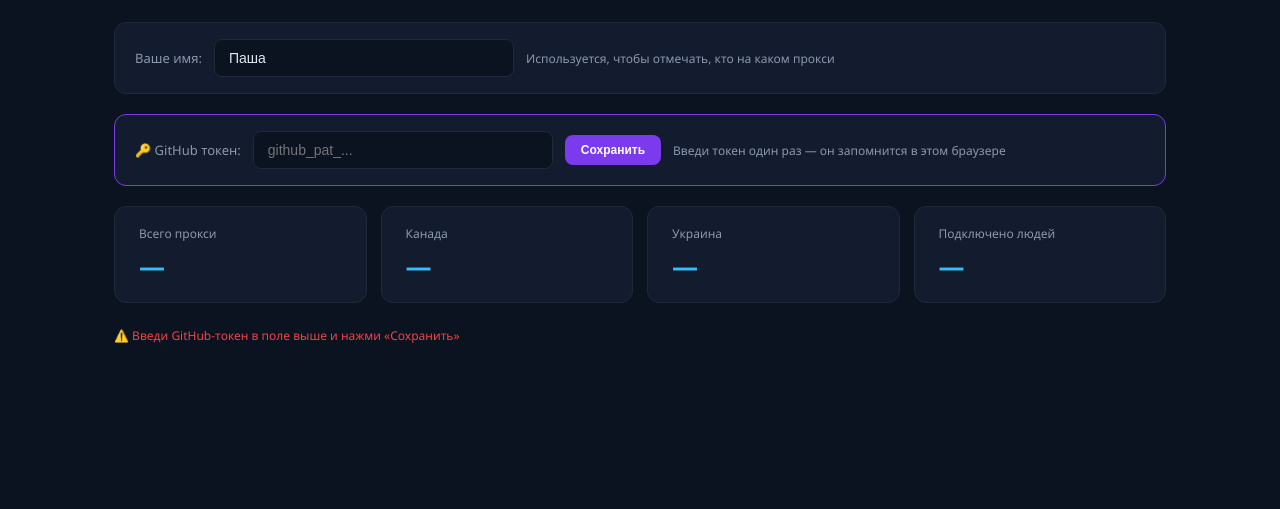
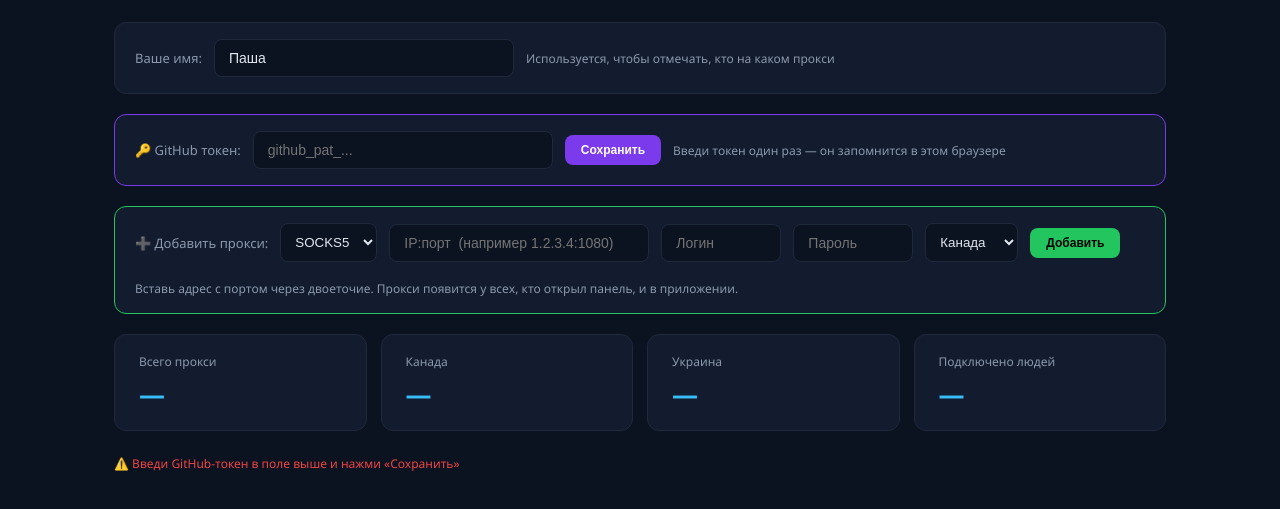
Before and after one commit to jkun1337-max/my-vpn-app, a plain HTML site: page control.html in a window 1280 px wide. Shown: the part 71-580 px from the top of the page. Drawn offline with Linux system fonts and the light colour scheme.

Commit message:
SnowVPN: update control.html

```diff
--- a/control.html
+++ b/control.html
@@ -158,6 +158,28 @@ td { padding: 14px 16px; border-top: 1px solid var(--border); font-size: 13px; }
     <span style="color:var(--muted);font-size:12px">Введи токен один раз — он запомнится в этом браузере</span>
   </div>
 
+  <!-- Форма добавления прокси -->
+  <div class="name-bar" style="border-color:#22c55e; flex-wrap:wrap">
+    <label>➕ Добавить прокси:</label>
+    <select id="pxType" style="background:var(--bg);border:1px solid var(--border);border-radius:8px;padding:10px;color:var(--text)">
+      <option value="socks5">SOCKS5</option>
+      <option value="http">HTTP</option>
+    </select>
+    <input type="text" id="pxAddr" placeholder="IP:порт  (например 1.2.3.4:1080)" style="max-width:260px">
+    <input type="text" id="pxUser" placeholder="Логин" style="max-width:120px">
+    <input type="text" id="pxPass" placeholder="Пароль" style="max-width:120px">
+    <select id="pxCountry" style="background:var(--bg);border:1px solid var(--border);border-radius:8px;padding:10px;color:var(--text)">
+      <option value="Канада">Канада</option>
+      <option value="Украина">Украина</option>
+      <option value="Россия">Россия</option>
+      <option value="Другое">Другое</option>
+    </select>
+    <button class="btn" onclick="addProxyFromForm()" style="background:#22c55e;color:#000">Добавить</button>
+    <span style="color:var(--muted);font-size:12px;width:100%;margin-top:6px">
+      Вставь адрес с портом через двоеточие. Прокси появится у всех, кто открыл панель, и в приложении.
+    </span>
+  </div>
+
   <div class="stats">
     <div class="stat"><div class="label">Всего прокси</div><div class="value" id="statTotal">—</div></div>
     <div class="stat"><div class="label">Канада</div><div class="value" id="statCa">—</div></div>
@@ -192,8 +214,8 @@ window.addEventListener('DOMContentLoaded', () => {
   if (saved) document.getElementById('ghToken').value = saved;
 });
 
-// Список прокси (такой же, как в приложении)
-const PROXIES = [
+// Базовый список прокси. При загрузке подменяется списком из status.json
+let PROXIES = [
   {host:"138.219.122.200", port:9148, country:"Канада", type:"socks5", user:"7Kufgp", pass:"KJwuh8"},
   {host:"200.71.127.25",   port:9979, country:"Канада", type:"socks5", user:"7Kufgp", pass:"KJwuh8"},
   {host:"168.196.237.162", port:9302, country:"Канада", type:"socks5", user:"7Kufgp", pass:"KJwuh8"},
@@ -232,6 +254,10 @@ async function loadAll() {
     }
     if (!currentData.connections) currentData.connections = [];
     if (!currentData.commands) currentData.commands = {};
+    // если в status.json есть свой список прокси — используем его
+    if (currentData.proxies && currentData.proxies.length) {
+      PROXIES = currentData.proxies;
+    }
     render();
     setMsg("✅ Данные загружены", "ok");
   } catch (e) {
@@ -352,6 +378,41 @@ function disconnectFromProxy(key) {
   saveAll().then(render);
 }
 
+function addProxyFromForm() {
+  const addr = document.getElementById("pxAddr").value.trim();
+  const type = document.getElementById("pxType").value;
+  const user = document.getElementById("pxUser").value.trim();
+  const pass = document.getElementById("pxPass").value.trim();
+  const country = document.getElementById("pxCountry").value;
+
+  const parts = addr.split(":");
+  if (parts.length !== 2 || !parts[0] || !parts[1] || isNaN(Number(parts[1]))) {
+    setMsg("❌ Формат адреса: IP:порт  (например 1.2.3.4:1080)", "error");
+    return;
+  }
+  const host = parts[0];
+  const port = Number(parts[1]);
+
+  // не добавляем дубликат
+  if (PROXIES.some(p => p.host === host && p.port === port)) {
+    setMsg("⚠️ Такой прокси уже есть в списке", "error");
+    return;
+  }
+
+  PROXIES.push({ host, port, country, type, user, pass });
+  currentData.proxies = PROXIES;
+
+  // очищаем поля
+  document.getElementById("pxAddr").value = "";
+  document.getElementById("pxUser").value = "";
+  document.getElementById("pxPass").value = "";
+
+  saveAll().then(() => {
+    render();
+    setMsg(`✅ Прокси ${host}:${port} добавлен (появится у всех через 15 сек)`, "ok");
+  });
+}
+
 function setMsg(text, cls) {
   const el = document.getElementById("msg");
   el.innerHTML = text;
```
